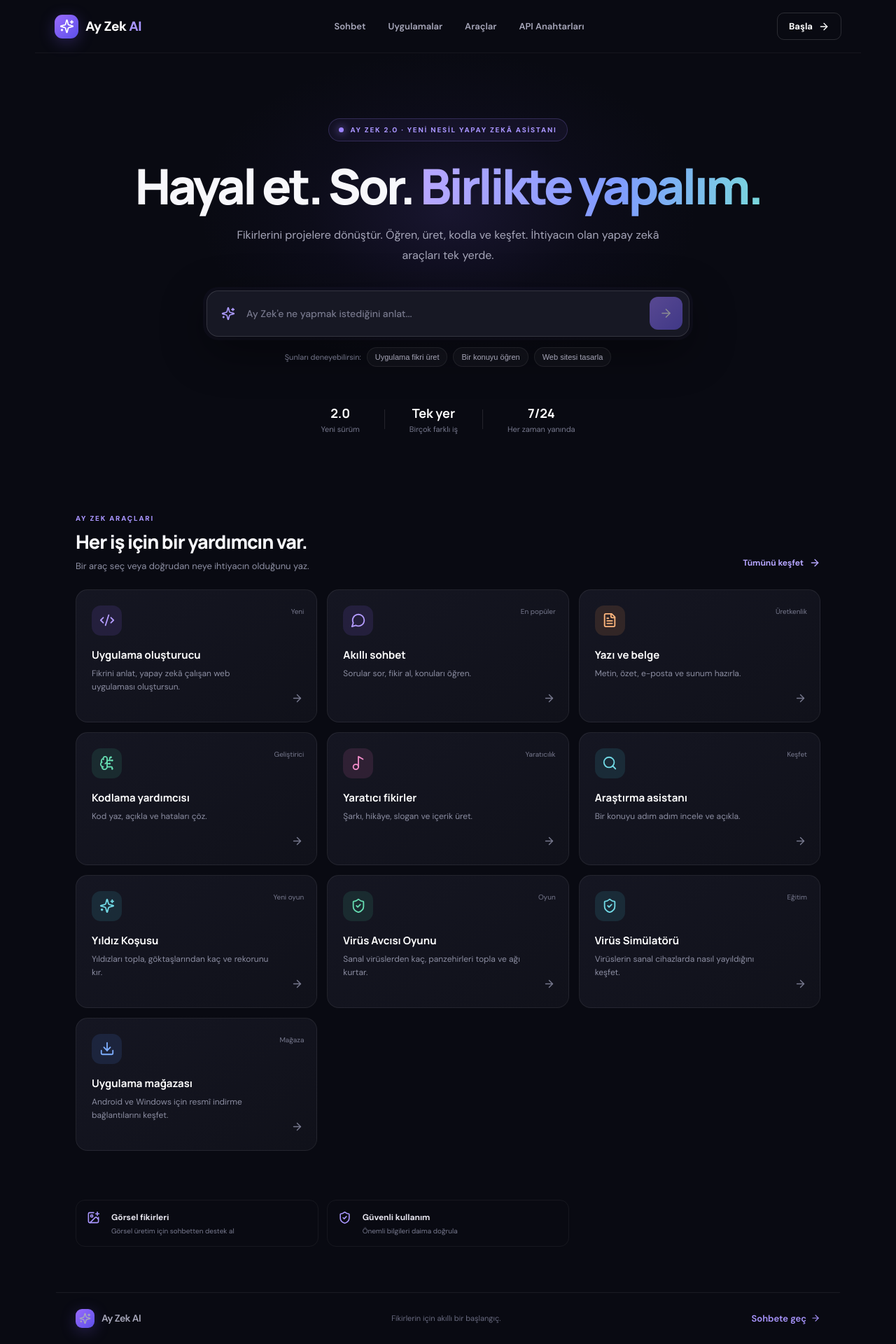
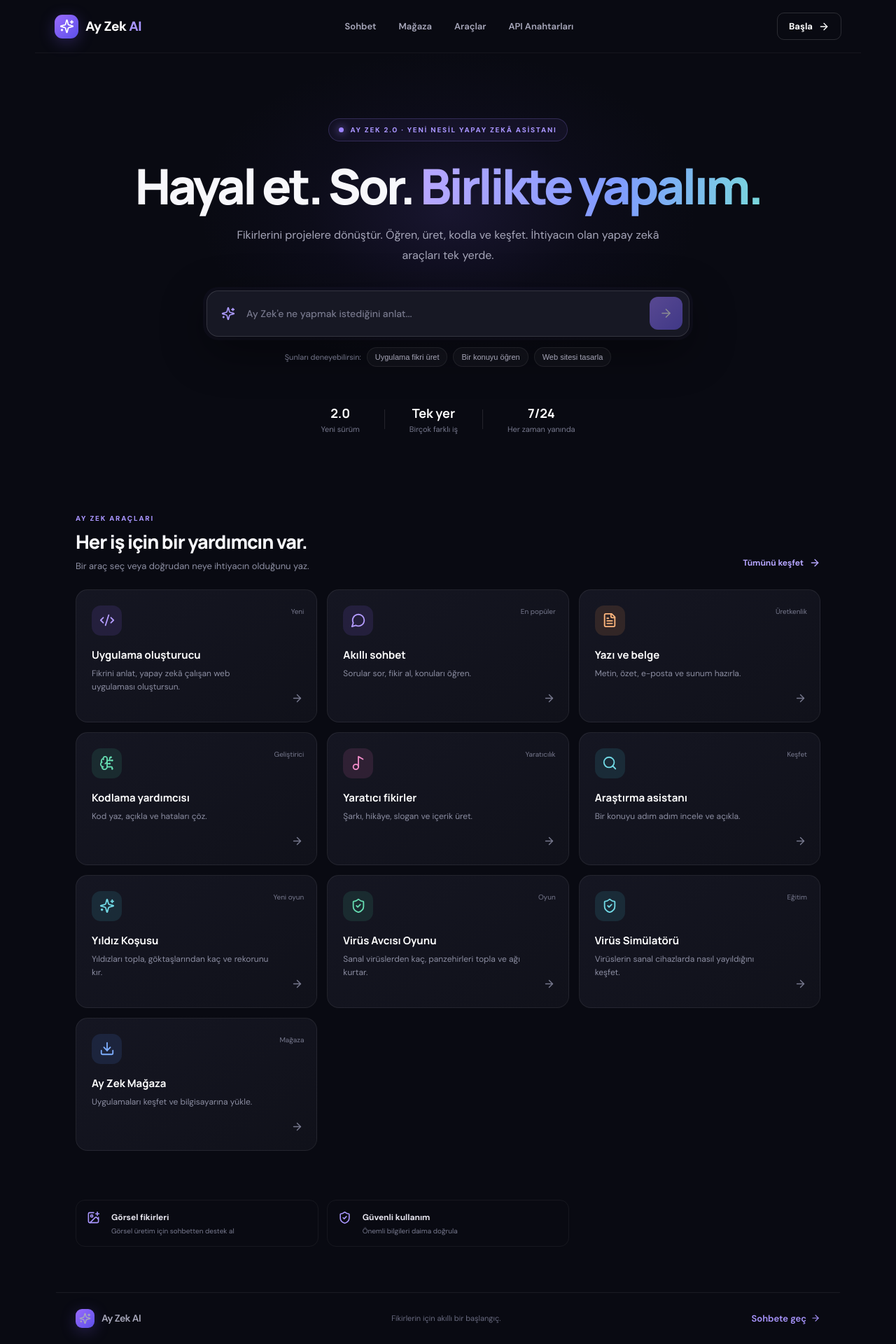
Before and after one commit to recepemirbakrac-prog/ay-zek, a Next.js app: page / in a window 1280 px wide. Shown: the top 1920 px of the page at 70% size. Built offline with nearby package versions, Linux system fonts and the light colour scheme.

Commit message:
Link Ay Zek homepage to the new store

```diff
--- a/app/page.tsx
+++ b/app/page.tsx
@@ -18,7 +18,7 @@ const tools = [
   { title: "Yıldız Koşusu", desc: "Yıldızları topla, göktaşlarından kaç ve rekorunu kır.", icon: Sparkles, href: "/yildiz-kosusu", tag: "Yeni oyun", tone: "cyan" },
   { title: "Virüs Avcısı Oyunu", desc: "Sanal virüslerden kaç, panzehirleri topla ve ağı kurtar.", icon: ShieldCheck, href: "/virus-game", tag: "Oyun", tone: "green" },
   { title: "Virüs Simülatörü", desc: "Virüslerin sanal cihazlarda nasıl yayıldığını keşfet.", icon: ShieldCheck, href: "/virus-simulator", tag: "Eğitim", tone: "cyan" },
-  { title: "Uygulama mağazası", desc: "Android ve Windows için resmî indirme bağlantılarını keşfet.", icon: Download, href: "/indir", tag: "Mağaza", tone: "blue" }
+  { title: "Ay Zek Mağaza", desc: "Uygulamaları keşfet ve bilgisayarına yükle.", icon: Download, href: "/magaza", tag: "Mağaza", tone: "blue" }
 ];
 
 export default function Home() {
@@ -32,7 +32,7 @@ export default function Home() {
     <main className="homeShell">
       <header className="homeNav">
         <Link href="/" className="brandMark"><span className="brandIcon"><Sparkles size={21}/></span><span>Ay Zek<span className="brandAI"> AI</span></span></Link>
-        <nav><Link href="/chat">Sohbet</Link><Link href="/indir">Uygulamalar</Link><a href="#araclar">Araçlar</a><Link href="/api-anahtarlari">API Anahtarları</Link></nav>
+        <nav><Link href="/chat">Sohbet</Link><Link href="/magaza">Mağaza</Link><a href="#araclar">Araçlar</a><Link href="/api-anahtarlari">API Anahtarları</Link></nav>
         <Link className="navCta" href="/chat">Başla <ArrowRight size={16}/></Link>
       </header>
 
```
